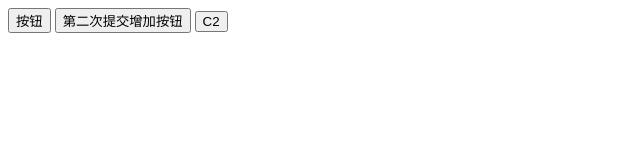
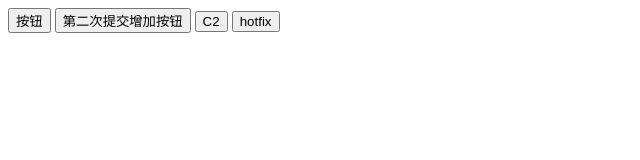
Before and after one commit to Victor-sly/git-graph, a plain HTML site: page index.html in a window 1280 px wide. Shown: the whole page, without its empty margins (0-640 px from the left). Drawn offline with Linux system fonts and the light colour scheme.

Commit message:
fix: hotfix 修改

```diff
--- a/index.html
+++ b/index.html
@@ -10,6 +10,8 @@
     <button>按钮</button>
     <button>第二次提交增加按钮</button>
     <button>C2</button>
+    <button>hotfix</button>
+
 </body>
 <script src="./index.js"></script>
 </html>
```
